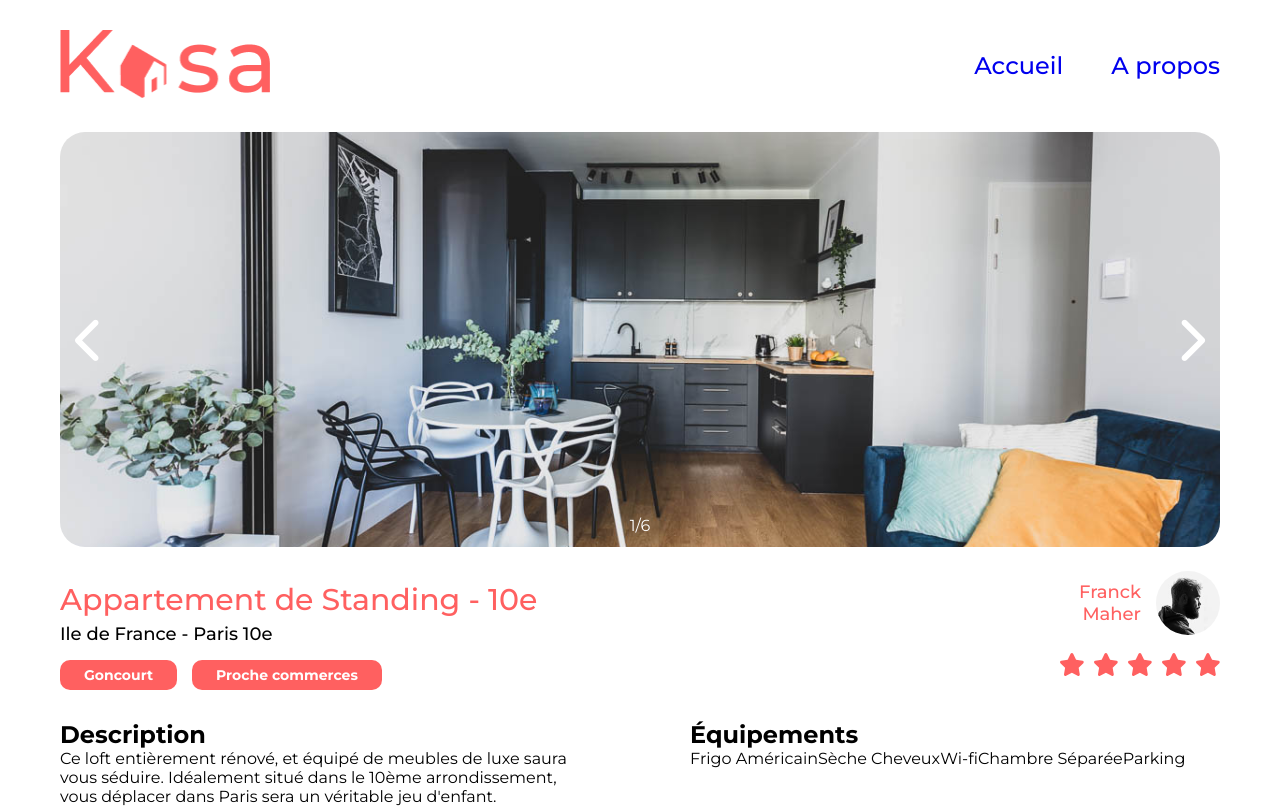
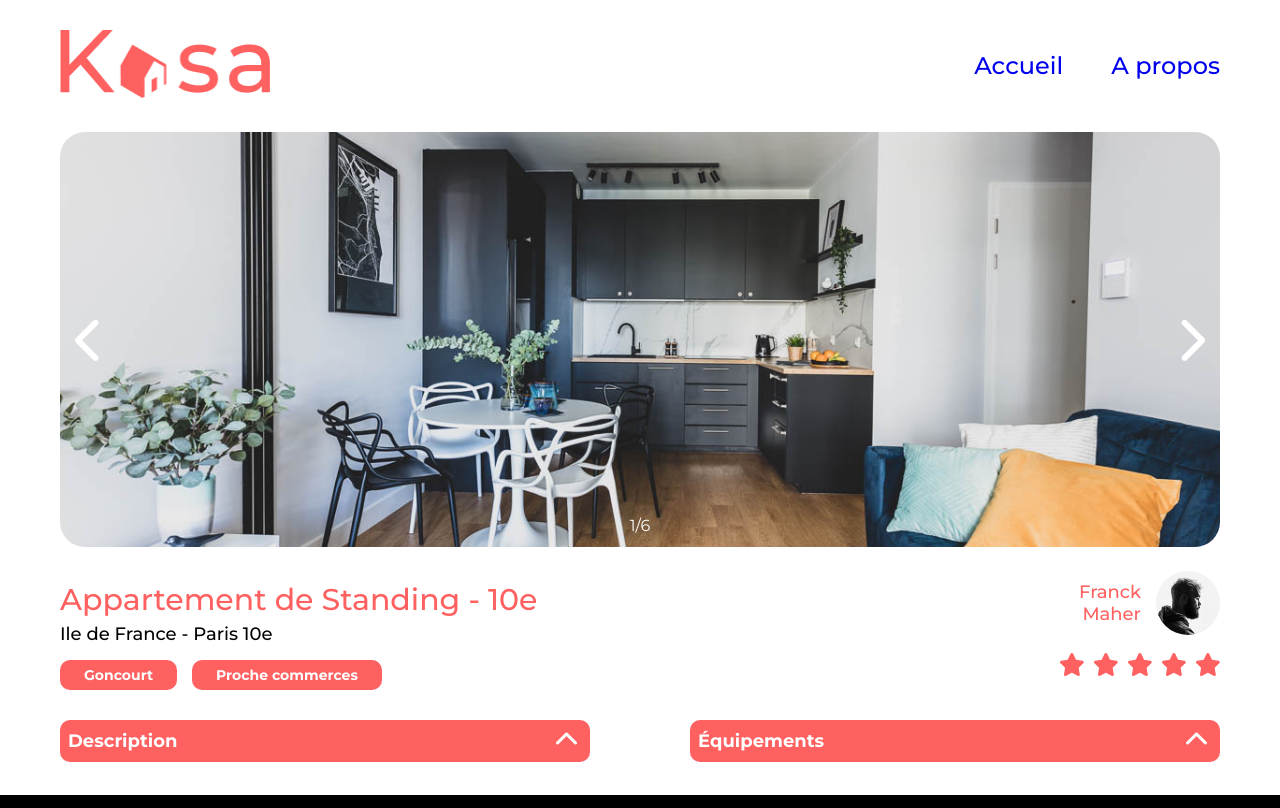
Before and after one commit to Mvnsour/Kasa-Projet-6, a React (Vite) app: page /ApartmentPage/0979876d in a window 1280 px wide. Shown: the top 808 px of the page. Built offline with nearby package versions, Linux system fonts and the light colour scheme.

Commit message:
fix: refactor Collapse component styles for improved structure and consistency

```diff
--- a/src/components/Collapse/Collapse.jsx
+++ b/src/components/Collapse/Collapse.jsx
@@ -16,10 +16,7 @@ function Collapse({ title, content }) {
       <h2 className="collapse__title">
         {title}
         <span>
-          <i
-            className="fa-solid fa-chevron-up collapse__icon"
-            style={{ color: 'white' }}
-          ></i>
+          <i className="fa-solid fa-chevron-up collapse__icon"></i>
         </span>
       </h2>
       <div className="collapse__content">
--- a/src/components/Collapse/Collapse.scss
+++ b/src/components/Collapse/Collapse.scss
@@ -1,11 +1,112 @@
+ // best version
+
+/* .collapse-container {
+  position: relative;
+  margin-bottom: 13px;
+  width: 100%;
+  overflow: hidden;
+}
+
+.collapse__title {
+  position: relative;
+  padding: 8px 15px;
+  background-color: #ff6060;
+  color: white;
+  border-radius: 5px;
+  display: flex;
+  justify-content: space-between;
+  align-items: center;
+  cursor: pointer;
+  font-size: 13px;
+  z-index: 2;
+  margin-bottom: 10px;
+}
+
+.collapse__icon {
+  color: white;
+  transition: transform 150ms ease-in-out;
+  font-size: 18px;
+}
+
+.collapse__content {
+  position: relative;
+  background-color: #fbfbfb;
+  margin-top: -8px;
+  padding: 0 15px;
+  border-radius: 0 0 5px 5px;
+  z-index: 1;
+  transition: all 0.3s ease-in-out;
+  max-height: 0;
+  overflow: hidden;
+}
+
+.collapse__content ul {
+  display: block;
+}
+
+.collapse-container.expand .collapse__icon {
+  transform: rotate(180deg);
+}
+
+.collapse-container.expand .collapse__content {
+  max-height: 500px;
+  padding-top: 20px;
+  padding-bottom: 15px;
+  margin-top: -10px;
+}
+
+@media (min-width: 769px) and (max-width: 1440px) {
+  .about__collapse {
+    margin: 0 50px;
+  }
+
+  .collapse-container {
+    border-radius: 10px;
+  }
+
+  .collapse__title {
+    border-radius: 10px;
+    font-size: 24px;
+    padding: 17px 15px;
+  }
+
+  .collapse__icon {
+    font-size: 24px;
+    padding-right: 5px;
+  }
+
+  .collapse__content {
+    margin-top: -10px;
+    border-radius: 0 0 10px 10px;
+    padding: 0 20px;
+  }
+
+  .collapse-container.expand .collapse__content {
+    padding-top: 30px;
+    padding-bottom: 20px;
+  }
+} */
+
+
+
+
+
+
+
+
+
+//claude
 .collapse-container {
   position: relative;
   margin-bottom: 13px;
   width: 100%;
 
-  &.collapsed {
-    .collapse__icon {
+  &.collapsed.collapse__icon {
       transform: rotate(0);
+
+    .collapse__content {
+      max-height: 0;
+      padding: 0 8px;
     }
   }
 
@@ -16,47 +117,45 @@
 
     .collapse__content {
       max-height: 500px;
-      padding: 8px;
+      padding: 8px 8px 20px;
+      border-radius: 0 0 5px 5px;
+    }
   }
 }
 
-  &__title {
+.collapse__title {
   padding: 8px;
   background-color: #ff6060;
   color: white;
   border-radius: 5px;
   display: flex;
   justify-content: space-between;
+  align-items: center;
   margin: 0;
   cursor: pointer;
   font-size: 13px;
 }
 
-  &__icon {
+.collapse__icon {
+  color: white;
   transition: transform 150ms ease-in-out;
 }
 
-  &__content {
-    background-color: #fbfbfb;
+.collapse__content {
+  background-color: #FBFBFB;
   overflow: hidden;
   max-height: 0;
-    margin: 0;
+  margin-top: -5px;
+  position: relative;
+  z-index: -1;
   padding: 0 8px;
-    border-radius: 0 0 5px 5px;
+  border-radius: 5px;
   transition: max-height 0.3s ease-in-out, padding 0.3s ease-in-out;
 
   p, ul {
-      margin: 0.5rem 0;
-    }
-  }
-}
-
-@keyframes collapse {
-  from {
-    max-height: 0;
-  }
-  to {
-    max-height: 999px;
+    display: block;
+    margin: 1rem 0;
+    padding: 0 0.5rem;
   }
 }
 
@@ -64,4 +163,22 @@
   .about__collapse {
     margin: 0 50px;
   }
+
+  .collapse__title {
+    font-size: 18px;
+    border-radius: 10px;
   }
+
+  .collapse__content {
+    margin-top: -10px;
+    border-radius: 0 0 10px 10px;
+  }
+
+  .collapse__icon {
+    padding-right: 5px;
+    font-size: 24px;
+  }
+  .collapse-container.expand .collapse__content{
+    border-radius: 0 0 10px 10px;
+  }
+}
```
Lines whose indentation alone changed are shown as unchanged.
